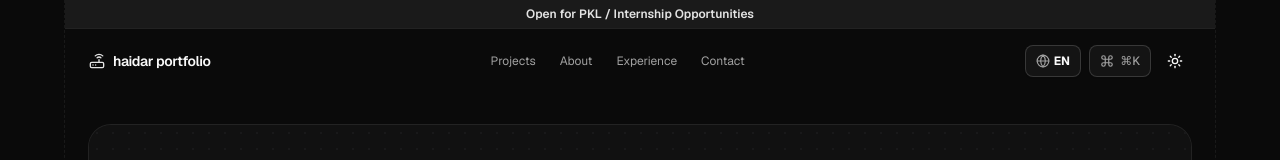
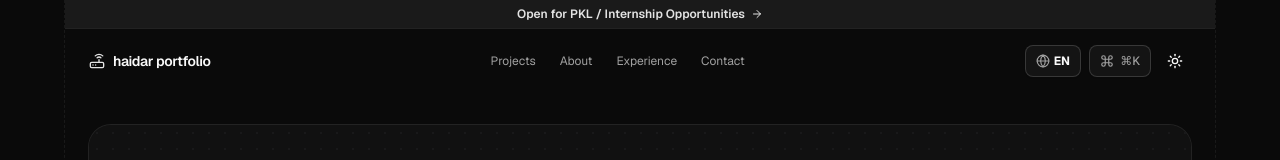
Before and after one commit to haidirwf/portfolio-idal, a Next.js app: page / in a window 1280 px wide. Shown: the top 160 px of the page. Built offline with nearby package versions, Linux system fonts and the light colour scheme.

Commit message:
fix(banner): add arrow icon beside banner text and wrap in link anchored to #contact

```diff
--- a/components/portfolio/top-announcement-banner.tsx
+++ b/components/portfolio/top-announcement-banner.tsx
@@ -1,6 +1,7 @@
 "use client";
 
 import * as React from "react";
+import { ArrowRight } from "lucide-react";
 import { useLanguage } from "@/components/language-provider";
 
 export function TopAnnouncementBanner() {
@@ -8,12 +9,18 @@ export function TopAnnouncementBanner() {
 
   return (
     <div className="w-full bg-secondary/60 border-b border-border/40 text-foreground py-1.5 px-4 text-xs font-sans relative z-50 text-center">
-      <span className="font-semibold text-foreground/90">
-        {t(
-          "Terbuka untuk Kesempatan PKL / Magang",
-          "Open for PKL / Internship Opportunities"
-        )}
-      </span>
+      <a
+        href="#contact"
+        className="inline-flex items-center justify-center gap-1.5 font-semibold text-foreground/90 hover:text-primary transition-colors group"
+      >
+        <span>
+          {t(
+            "Terbuka untuk Kesempatan PKL / Magang",
+            "Open for PKL / Internship Opportunities"
+          )}
+        </span>
+        <ArrowRight className="size-3 group-hover:translate-x-0.5 transition-transform" />
+      </a>
     </div>
   );
 }
```
